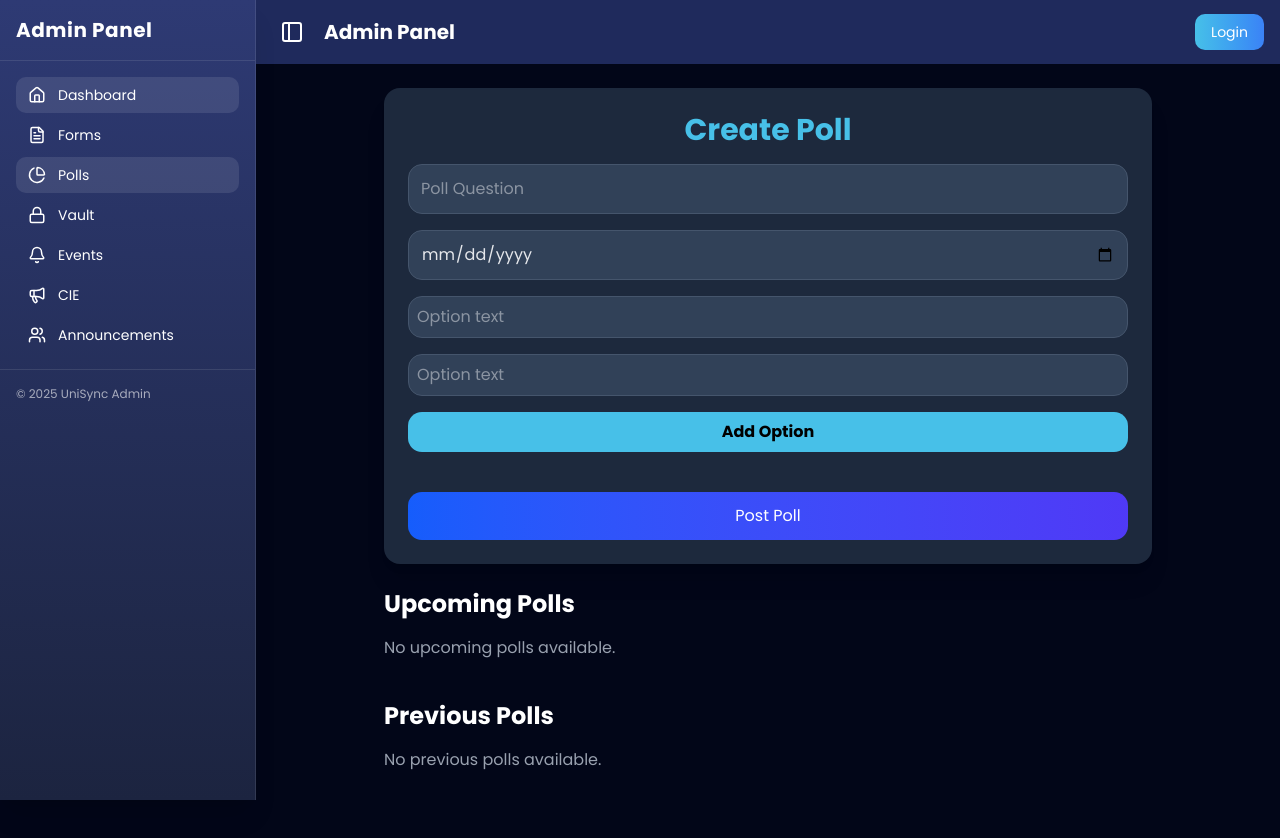
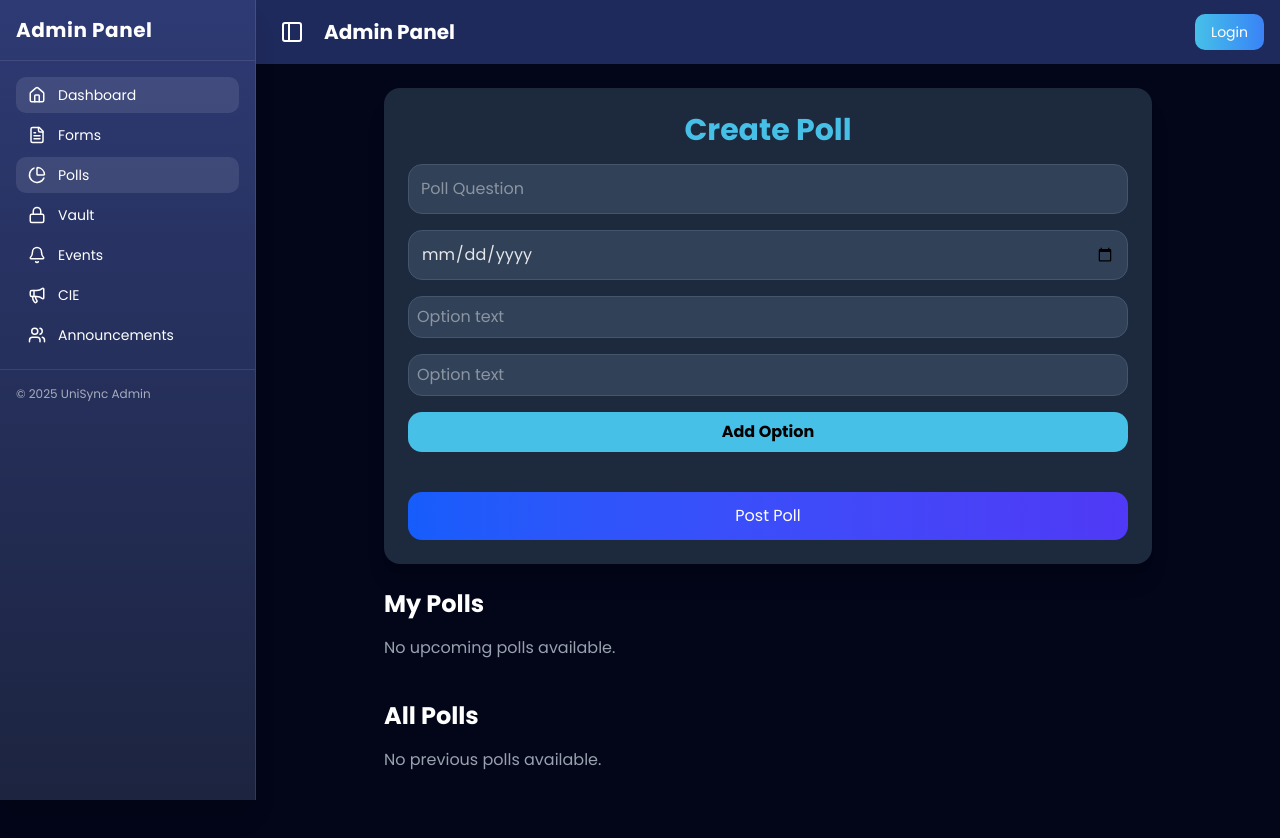
Before and after one commit to sarvakmakani/UniSync, a Next.js app in the folder Frontend/: page /admin/polls in a window 1280 px wide. Shown: the top 838 px of the page. Built offline with nearby package versions, Linux system fonts and the light colour scheme.

Commit message:
fix:pollchanges

```diff
--- a/Frontend/src/app/admin/polls/page.jsx
+++ b/Frontend/src/app/admin/polls/page.jsx
@@ -121,7 +121,7 @@ export default function FacultyPolls() {
         {/* Upcoming Polls */}
         <div className="mb-10">
           <h2 className="text-2xl font-semibold text-white mb-4">
-            Upcoming Polls
+            My Polls
           </h2>
           {upcomingPolls.length === 0 ? (
             <p className="text-gray-400">No upcoming polls available.</p>
@@ -137,7 +137,7 @@ export default function FacultyPolls() {
         {/* Previous Polls */}
         <div>
           <h2 className="text-2xl font-semibold text-white mb-4">
-            Previous Polls
+            All Polls
           </h2>
           {previousPolls.length === 0 ? (
             <p className="text-gray-400">No previous polls available.</p>
```
